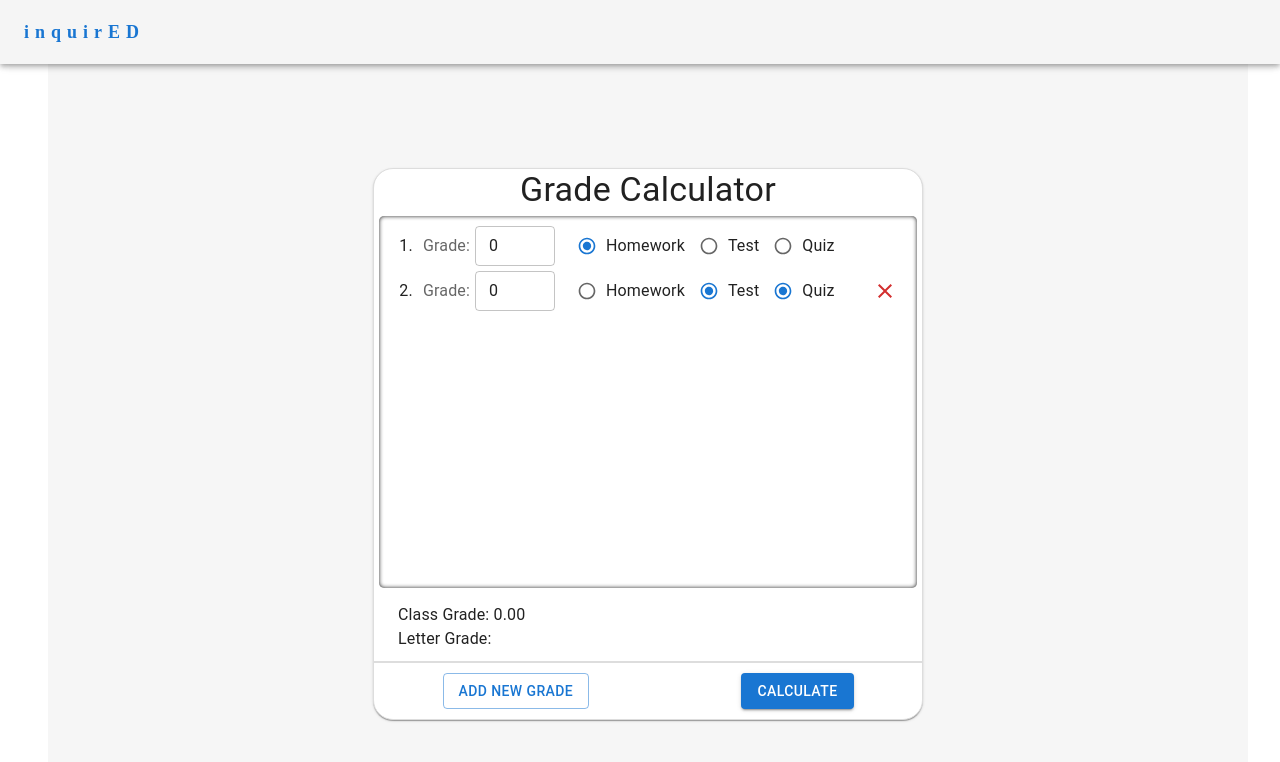
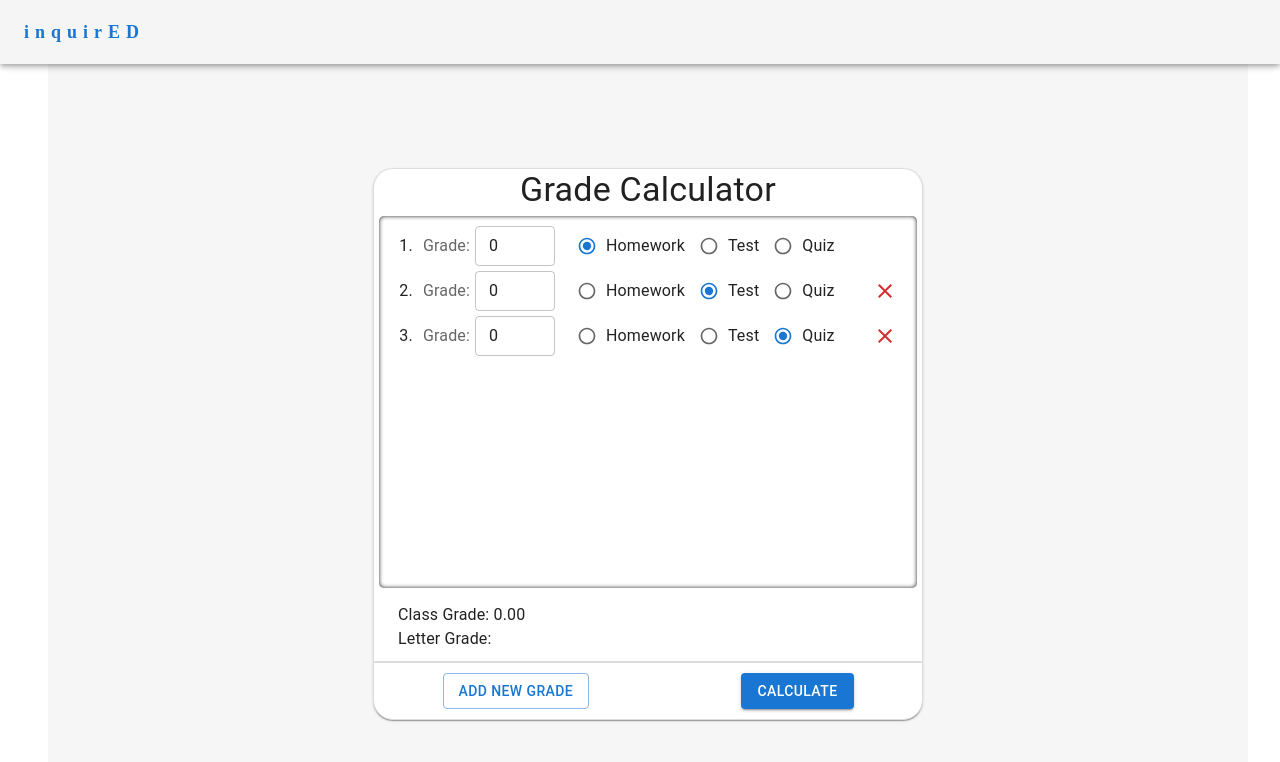
Before and after one commit to inquired-dev/performance-task-22, a React app in the folder ui/: page /calculator in a window 1280 px wide. Shown: the top 762 px of the page. Built offline with nearby package versions, Linux system fonts and the light colour scheme; a web font is replaced by a local one.

Commit message:
feat: add a quizzes calculation

```diff
--- a/ui/src/components/Calculator/GradeRow.tsx
+++ b/ui/src/components/Calculator/GradeRow.tsx
@@ -30,7 +30,7 @@ const GradeRow = ({ grade, index, error, handleChange, handleRemoveItem }: Grade
         <RadioGroup name='weight' row value={grade.weight} onChange={(event, value) => handleChange(event, value, index)}>
             <FormControlLabel value='homework' control={StyledRadio} label="Homework" />
             <FormControlLabel value='assessment' control={StyledRadio} label="Test" />
-            <FormControlLabel value='assessment' control={StyledRadio} label="Quiz" />
+            <FormControlLabel value='quiz' control={StyledRadio} label="Quiz" />
         </RadioGroup>
         {index > 0 && (
             <IconButton color='error' size='small' onClick={handleRemoveItem} sx={{ marginLeft: 'auto' }}>
--- a/ui/src/components/Calculator/Settings.tsx
+++ b/ui/src/components/Calculator/Settings.tsx
@@ -14,12 +14,14 @@ const Settings = () => {
     const formik = useFormik({
         initialValues: {
             homework: 0,
-            assessments: 0
+            assessments: 0,
+            quizzes: 0,
         },
         enableReinitialize: true,
         validationSchema: yup.object({
             homework: yup.number(),
             assessments: yup.number(),
+            quizzes: yup.number(),
         }),
         onSubmit: async (values: {[key: string]: number}) => {
             const validated = validateTotal();
@@ -48,8 +50,7 @@ const Settings = () => {
         getSettings();
     }, []);
 
-    const getTotal = () => Math.round((formik.values.homework + formik.values.assessments) * 100);
-
+    const getTotal = () => Math.round((formik.values.homework + formik.values.assessments + formik.values.quizzes) * 100);
     const validateTotal = () => {
         const total = getTotal();
         setTotalError(total !== 100);
@@ -130,7 +131,7 @@ const Settings = () => {
                             <TextField
                                 name='quizzes'
                                 type='number'
-                                value={(formik.values.assessments * 100)}
+                                value={(formik.values.quizzes * 100)}
                                 InputProps={{ endAdornment: <Percent fontSize='small' /> }}
                                 onChange={handleChange}
                                 size='small'
--- a/ui/src/components/Calculator/calculator.constants.ts
+++ b/ui/src/components/Calculator/calculator.constants.ts
@@ -6,4 +6,7 @@ export const initialData: Grade[] = [{
 },{
     points: 0,
     weight: 'assessment'
+},{
+    points: 0,
+    weight: 'quiz'
 }];
```
Also changed, not shown: 2 other files (tests, documents, lock files or other folders).
